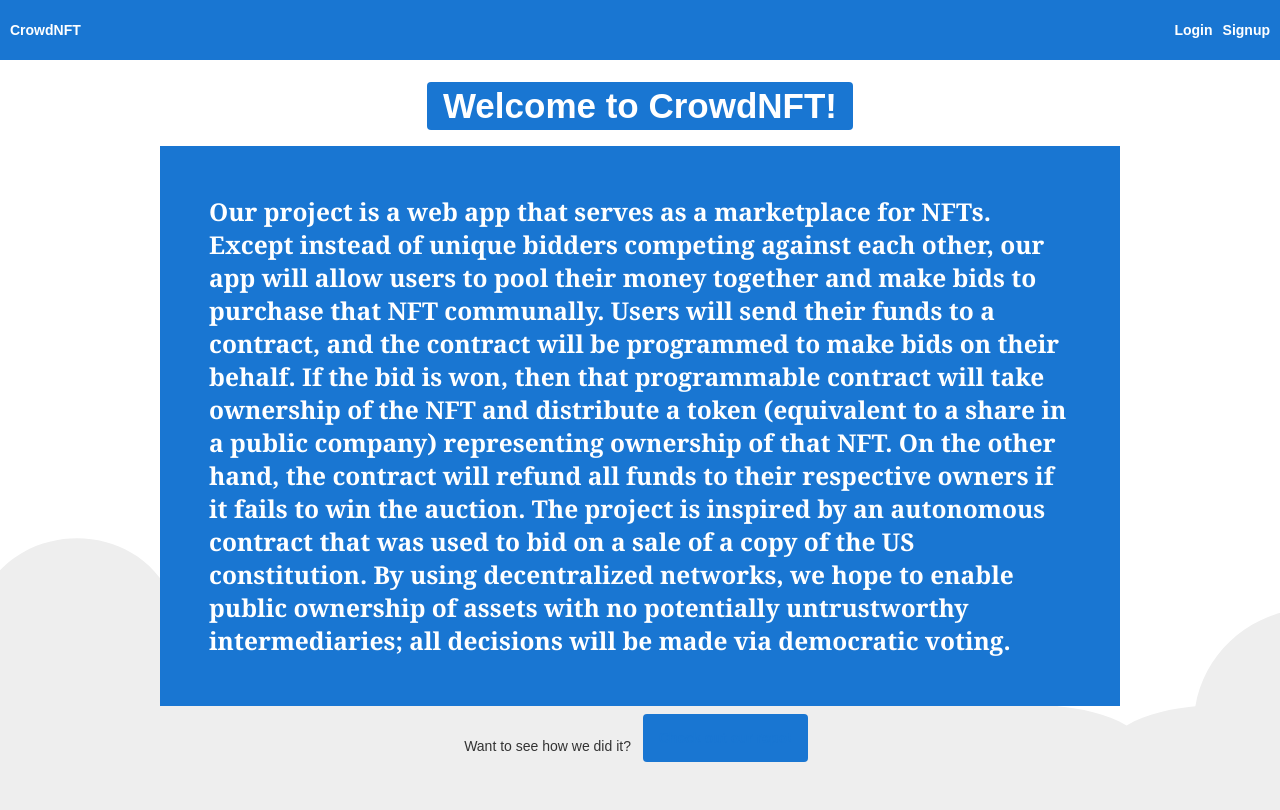
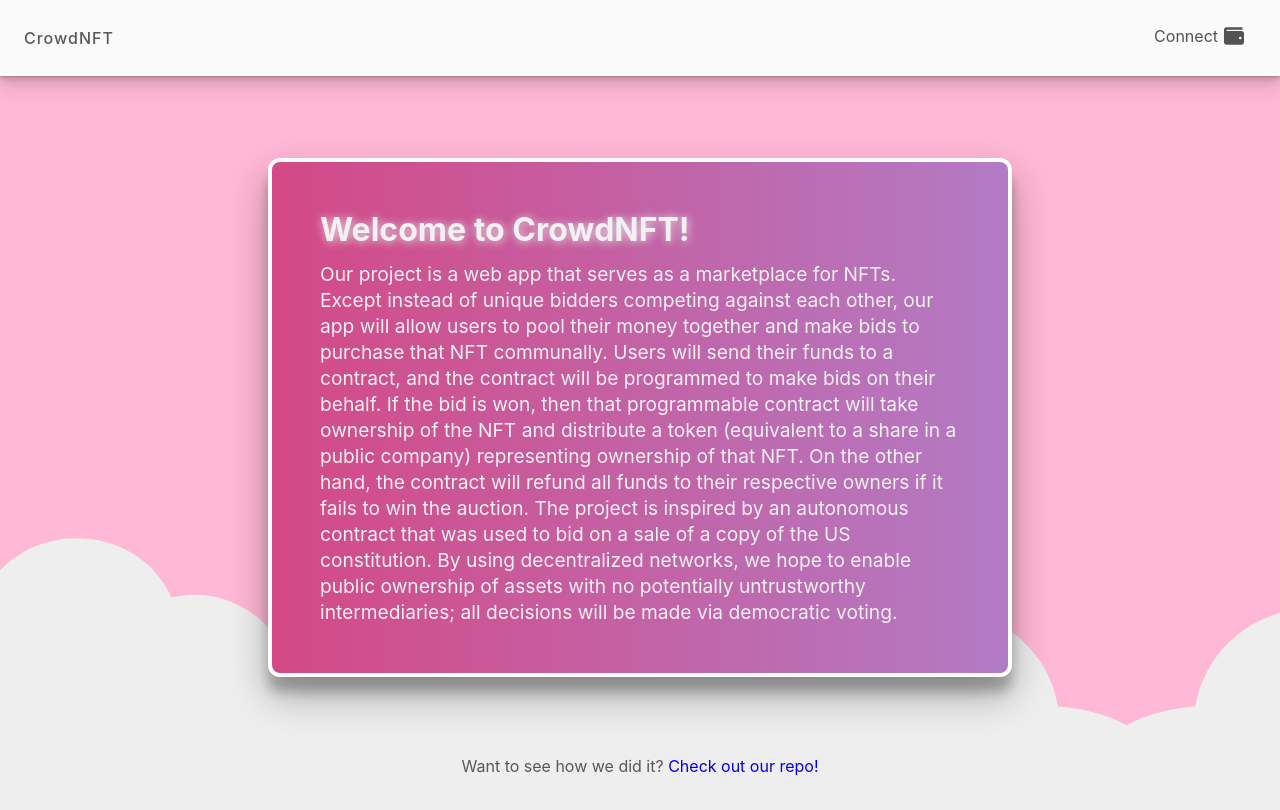
Before and after one commit to Cameronketchem/CEN3031-Group91, an Angular app: page / in a window 1280 px wide. Built offline with nearby package versions, Linux system fonts and the light colour scheme.

Commit message:
Redisigning main view and adding a connect wallet button that changes app view to allow user to connect their wallet. Still need to implement wallet connection feature.

```diff
--- a/src/app/home/home.component.css
+++ b/src/app/home/home.component.css
@@ -1,26 +1,3 @@
-/* Application-wide Styles */
-h1 {
-    color: rgb(255, 255, 255);
-    font-family: Arial, Helvetica, sans-serif;
-    font-size: 250%;
-
-  }
-  a{
-    color: rgb(255, 255, 255);
-  }
-    h2, h3 {
-      color: #444;
-      font-family: Arial, Helvetica, sans-serif;
-      font-weight: lighter;
-    }
-    body {
-      margin: 2em;
-    }
-    body, input[type="text"], button {
-      color: #ffffff;
-      font-family: Cambria, Georgia, serif;
-      font-size: 175%;
-    }
     button {
       background-color: #eee;
       border: none;
@@ -42,15 +19,3 @@ h1 {
       color: #aaa;
       cursor: auto;
     }
-    .bodyClass {
-        background-color: #1976d2;
-        color: white;
-        font-weight: 600;
-        width: auto;
-    }
-
-
-    /* everywhere else */
-    * {
-      font-family: Arial, Helvetica, sans-serif;
-    }
--- a/src/app/home/home.component.html
+++ b/src/app/home/home.component.html
@@ -1,65 +1,70 @@
-
-<!-- * * * * * * * * * * * * * * * * * * * * * * * * * * * * * * * -->
-<!-- * * * * * * * * * * * The content below * * * * * * * * * * * -->
-<!-- * * * * * * * * * * is only a placeholder * * * * * * * * * * -->
-<!-- * * * * * * * * * * and can be replaced. * * * * * * * * * * * -->
-<!-- * * * * * * * * * * * * * * * * * * * * * * * * * * * * * * * -->
-<!-- * * * * * * * * * Delete the template below * * * * * * * * * * -->
-<!-- * * * * * * * to get started with your project! * * * * * * * * -->
-<!-- * * * * * * * * * * * * * * * * * * * * * * * * * * * * * * * -->
 
 <style>
-    :host {
-      font-family: -apple-system, BlinkMacSystemFont, "Segoe UI", Roboto, Helvetica, Arial, sans-serif, "Apple Color Emoji", "Segoe UI Emoji", "Segoe UI Symbol";
-      font-size: 14px;
-      color: #333;
-      box-sizing: border-box;
-      -webkit-font-smoothing: antialiased;
-      -moz-osx-font-smoothing: grayscale;
+    /* Navbar */
+    .navbar {
+      display: flex;
+      align-items: center;
+      justify-content: space-between;
+      background-color: #fafafa;
+      padding: 18px 24px;
+      min-height: 40px;
+      max-height: 40px;
+      margin: 0px;
+      box-shadow: rgba(0, 0, 0, 0.07) 0px 1px 1px, rgba(0, 0, 0, 0.07) 0px 2px 2px, rgba(0, 0, 0, 0.07) 0px 4px 4px, rgba(0, 0, 0, 0.07) 0px 8px 8px, rgba(0, 0, 0, 0.07) 0px 16px 16px;
+    }
+    .navbar > .app-title{
+      font-weight: 500;
+      font-size: 1rem;
+      letter-spacing: 1px;
+    }
+    .navbar a {
+      color: rgba(23, 23, 23, 0.712);
+    }
+    .navbar > .connect-wallet-btn{
+      font-size: 1rem;
+      display: flex;
+      color: rgba(23, 23, 23, 0.739);
+      padding: 12px;
+      margin: 0px;
+      transition: all 0.3s ease-in-out;
+    }
+    .navbar > .connect-wallet-btn > div{
+      margin: 0px;
+    }
+    .navbar > .connect-wallet-btn > div > svg{
+      height: 20px;
+      margin-left: 6px;
+    }
+    .navbar > .connect-wallet-btn:hover{
+      cursor: pointer;
+      color: rgba(0, 0, 0, 0.855);
     }
 
-    h1,
-    h2,
-    h3,
-    h4,
-    h5,
-    h6 {
-      margin: 8px 0;
+
+
+    /* Welcome message */
+    .welcome-msg{
+      background: rgb(212,73,134);
+background: linear-gradient(90deg, rgba(212,73,134,1) 0%, rgba(120,23,152,0.5690870098039216) 100%);
+background-color: white;
+      padding: 48px;
+      border-radius: 12px;
+      box-shadow: rgba(0, 0, 0, 0.3) 0px 19px 38px, rgba(0, 0, 0, 0.22) 0px 15px 12px;
+      min-width: 500px;
+      max-width: 800px;
+      width: 50vw;
+      border: 4px solid rgb(255, 255, 255);
     }
-
-    p {
-      margin: 0;
+    .welcome-msg > h1{
+      color: rgb(241, 241, 241);
+      margin: 0px;
+      margin-bottom: 12px;
+      text-shadow:1px 1px 10px rgba(255, 255, 255, 0.549), 1px 1px 10px rgba(204, 204, 204, 0.508);
     }
-
-    .spacer {
-      flex: 1;
+    .welcome-msg > div{
+      font-size: 1.2rem;
+      line-height: 26px;
     }
-
-    .loginSpace {
-      margin-right: 10px;
-    }
-
-    .signupSpace{
-      margin-right: 10px;
-    }
-
-    .titleSpace{
-      margin-left: 10px;
-    }
-
-    .toolbar {
-      position: absolute;
-      top: 0;
-      left: 0;
-      right: 0;
-      height: 60px;
-      display: flex;
-      align-items: center;
-      background-color: #1976d2;
-      color: white;
-      font-weight: 600;
-    }
-
     .content {
       display: flex;
       margin: 82px auto 32px;
@@ -67,91 +72,14 @@
       max-width: 960px;
       flex-direction: column;
       align-items: center;
-    }
-    .card svg.material-icons path {
-      fill: #888;
-    }
-
-    .card-container {
-      display: flex;
-      flex-wrap: wrap;
-      justify-content: center;
-      margin-top: 16px;
-    }
-
-    .card {
-      all: unset;
-      border-radius: 4px;
-      border: 1px solid #eee;
-      background-color: #fafafa;
-      height: 40px;
-      width: 200px;
-      margin: 0 8px 16px;
-      padding: 16px;
-      display: flex;
-      flex-direction: row;
-      justify-content: center;
-      align-items: center;
-      transition: all 0.2s ease-in-out;
-      line-height: 24px;
-    }
-
-    .card-container .card:not(:last-child) {
-      margin-right: 0;
-    }
-
-    .card.card-small {
-      height: 16px;
-      width: 168px;
-    }
-
-    .card-container .card:not(.highlight-card) {
-      cursor: pointer;
-    }
-
-    .card-container .card:not(.highlight-card):hover {
-      transform: translateY(-3px);
-      box-shadow: 0 4px 17px rgba(0, 0, 0, 0.35);
-    }
-
-    .card-container .card:not(.highlight-card):hover .material-icons path {
-      fill: rgb(105, 103, 103);
-    }
-
-    .card.highlight-card {
-      background-color: #1976d2;
-      color: white;
-      font-weight: 600;
-      border: none;
-      width: auto;
-      min-width: 30%;
-      position: relative;
-    }
-
-    .card.card.highlight-card span {
-      margin-left: 60px;
+      color: rgb(241, 241, 241);
     }
 
 
-    a{
-      color: #ffffff;
-      text-decoration: none;
-    }
-    a:visited,
-    a:hover {
-      color:#ffffff;
-      text-decoration: none;
-    }
-
-    .repoLink{
-      color:#1976d2;
-    }
-
-    footer {
-      margin-top: 8px;
-      display: flex;
-      align-items: center;
-      line-height: 20px;
+    .github-link{
+      color: rgba(0, 0, 0, 0.636);
+      position: absolute;
+      bottom: 24px;
     }
 
     svg#clouds {
@@ -162,52 +90,31 @@
       width: 1920px;
     }
 
-    /* Responsive Styles */
-    @media screen and (max-width: 767px) {
-      .card-container > *:not(.circle-link) ,
-      .terminal {
-        width: 100%;
-      }
-
-      .card:not(.highlight-card) {
-        height: 16px;
-        margin: 8px 0;
-      }
-
-      .card.highlight-card span {
-        margin-left: 72px;
-      }
-    }
   </style>
 
   <!-- Toolbar -->
-  <div class="toolbar" role="banner">
-    <span class = "titleSpace"><a routerLink = ''>CrowdNFT</a></span>
-      <div class="spacer">
+  <div class="navbar">
+    <div class="app-title">
+      <a routerLink = ''>CrowdNFT</a>
+    </div>
+
+    <div class="connect-wallet-btn" routerLink = "connect-wallet" (click)="handleClick()" >
+      <div>
+          Connect
       </div>
-
-        <a class = "loginSpace" routerLink = "login">
-          Login
-        </a>
-        <br>
-
-      <a class = "signupSpace" routerLink = "signup">
-        Signup
-      </a>
+      <div>
+        <svg fill="currentColor" xmlns="http://www.w3.org/2000/svg" viewBox="0 0 512 512"><path d="M64 32C28.7 32 0 60.7 0 96V416c0 35.3 28.7 64 64 64H448c35.3 0 64-28.7 64-64V192c0-35.3-28.7-64-64-64H80c-8.8 0-16-7.2-16-16s7.2-16 16-16H448c17.7 0 32-14.3 32-32s-14.3-32-32-32H64zM416 272a32 32 0 1 1 0 64 32 32 0 1 1 0-64z"/></svg>
+      </div>
+    </div>
   </div>
   <router-outlet></router-outlet>
 
   <div class="content" role="main">
 
-    <!-- Highlight Card -->
-    <div class="card highlight-card card-small">
-
-      <h1>Welcome to CrowdNFT!</h1>
-
-    </div>
-
-    <div class="bodyClass">
-      <body>Our project is a web app that serves as a marketplace for NFTs.
+    <div class="welcome-msg" >
+      <h1>Welcome to CrowdNFT! {{ value }}</h1>
+      <div>
+        Our project is a web app that serves as a marketplace for NFTs.
         Except instead of unique bidders competing against each other,
         our app will allow users to pool their money together and make
         bids to purchase that NFT communally. Users will send their funds
@@ -221,15 +128,15 @@
         bid on a sale of a copy of the US constitution. By using
         decentralized networks, we hope to enable public ownership of
         assets with no potentially untrustworthy intermediaries; all
-        decisions will be made via democratic voting.</body>
+        decisions will be made via democratic voting.
+      </div>
+
     </div>
 
-    <!-- Footer -->
-    <footer>
-        Want to see how we did it?&nbsp;
-        <div class = "card highlight-card card-small"><a href="https://github.com/Cameronketchem/CEN3031-Group91" target="_blank" rel="noopener" class = "repoLink"> Check out our repo!
-        </a></div>
-    </footer>
+    <div class="github-link" >
+        Want to see how we did it?
+        <a href="https://github.com/Cameronketchem/CEN3031-Group91" target="_blank" rel="noopener" class = "repoLink"> Check out our repo!</a>
+    </div>
 
     <svg id="clouds" xmlns="http://www.w3.org/2000/svg" width="2611.084" height="485.677" viewBox="0 0 2611.084 485.677">
       <title>Gray Clouds Background</title>
--- a/src/app/home/home.component.ts
+++ b/src/app/home/home.component.ts
@@ -1,4 +1,4 @@
-import { Component } from '@angular/core';
+import { Component, Input } from '@angular/core';
 import { SignupComponent } from '../signup/signup.component';
 import { LoginComponent } from '../login/login.component';
 
@@ -9,4 +9,14 @@ import { LoginComponent } from '../login/login.component';
 })
 export class HomeComponent {
 
+  rando = Math.random() * 100;
+
+  @Input() value: 'X' | 'Y' | undefined;
+
+  constructor(){};
+
+  public handleClick(){
+    console.log("Clickeamos!");
+  }
+
 }
--- a/src/app/signup/signup.component.css
+++ /dev/null
@@ -1,56 +0,0 @@
-/* Application-wide Styles */
-h1 {
-    color: rgb(255, 255, 255);
-    font-family: Arial, Helvetica, sans-serif;
-    font-size: 250%;
-
-  }
-  a{
-    color: rgb(255, 255, 255);
-  }
-    h2, h3 {
-      color: #444;
-      font-family: Arial, Helvetica, sans-serif;
-      font-weight: lighter;
-    }
-    body {
-      margin: 2em;
-    }
-    body, input[type="text"], button {
-      color: #ffffff;
-      font-family: Cambria, Georgia, serif;
-      font-size: 175%;
-    }
-    button {
-      background-color: #eee;
-      border: none;
-      border-radius: 4px;
-      cursor: pointer;
-      color: black;
-      font-size: 1.2rem;
-      padding: 1rem;
-      margin-right: 1rem;
-      margin-bottom: 1rem;
-      margin-top: 1rem;
-    }
-    button:hover {
-      background-color: black;
-      color: white;
-    }
-    button:disabled {
-      background-color: #eee;
-      color: #aaa;
-      cursor: auto;
-    }
-    .bodyClass {
-        background-color: #1976d2;
-        color: white;
-        font-weight: 600;
-        width: auto;
-    }
-
-
-    /* everywhere else */
-    * {
-      font-family: Arial, Helvetica, sans-serif;
-    }
--- a/src/app/signup/signup.component.html
+++ b/src/app/signup/signup.component.html
@@ -1,189 +1,104 @@
 <style>
-    :host {
-      font-family: -apple-system, BlinkMacSystemFont, "Segoe UI", Roboto, Helvetica, Arial, sans-serif, "Apple Color Emoji", "Segoe UI Emoji", "Segoe UI Symbol";
-      font-size: 14px;
-      color: #333;
-      box-sizing: border-box;
-      -webkit-font-smoothing: antialiased;
-      -moz-osx-font-smoothing: grayscale;
+        .navbar {
+      display: flex;
+      align-items: center;
+      justify-content: space-between;
+      background-color: #fafafa;
+      padding: 18px 24px;
+      min-height: 40px;
+      max-height: 40px;
+      margin: 0px;
+      box-shadow: rgba(0, 0, 0, 0.07) 0px 1px 1px, rgba(0, 0, 0, 0.07) 0px 2px 2px, rgba(0, 0, 0, 0.07) 0px 4px 4px, rgba(0, 0, 0, 0.07) 0px 8px 8px, rgba(0, 0, 0, 0.07) 0px 16px 16px;
+    }
+    .navbar > .app-title{
+      font-weight: 500;
+      font-size: 1rem;
+      letter-spacing: 1px;
+    }
+    .navbar a {
+      color: rgba(23, 23, 23, 0.712);
+    }
+    .navbar > .connect-wallet-btn{
+      font-size: 1rem;
+      display: flex;
+      color: rgba(23, 23, 23, 0.739);
+      padding: 12px;
+      margin: 0px;
+      transition: all 0.3s ease-in-out;
+    }
+    .navbar > .connect-wallet-btn > div{
+      margin: 0px;
+    }
+    .navbar > .connect-wallet-btn > div > svg{
+      height: 20px;
+      margin-left: 6px;
+    }
+    .navbar > .connect-wallet-btn:hover{
+      cursor: pointer;
+      color: rgba(0, 0, 0, 0.855);
     }
 
-    h1,
-    h2,
-    h3,
-    h4,
-    h5,
-    h6 {
-      margin: 8px 0;
+    .connect-wallet-container {
+      background-color: #fafafa;
+      margin: 24px;
+      padding: 24px;
+      box-shadow: rgba(0, 0, 0, 0.3) 0px 19px 38px, rgba(0, 0, 0, 0.22) 0px 15px 12px;
+      border-radius: 12px;
+      color: rgba(5, 5, 5, 0.657);
+      width: 50vw;
+      position: absolute;
+      top: calc(50vh - 60px);
+      left: 50vw;
+      transform: translate(-50%, -50%);
+    }
+    .connect-wallet {
+      display: flex;
+    }
+    .connect-wallet > input {
+      font-size: 1.1rem;
+      padding: 12px;
+      border-radius: 12px;
+      border: 1px solid gray;
+      flex-grow: 1;
+    }
+    .connect-wallet > button {
+      margin-left: 12px;
+      border-radius: 8px;
+      padding: 12px 24px;
+      border: 2px solid rgb(212,73,134);
+      background: white;
+      transition: all 0.2s ease-in-out;
+      color: rgb(212,73,134);
+      font-size: 1.2rem;
+    }
+    .connect-wallet > button:hover{
+      cursor: pointer;
+      background: rgb(212,73,134);
+      color: white;
     }
 
-    p {
-      margin: 0;
-    }
-
-    .spacer {
-      flex: 1;
-    }
-
-    .loginSpace {
-      margin-right: 10px;
-    }
-
-    .signupSpace{
-      margin-right: 10px;
-    }
-
-    .titleSpace{
-      margin-left: 10px;
-    }
-
-    .toolbar {
-      position: absolute;
-      top: 0;
-      left: 0;
-      right: 0;
-      height: 60px;
-      display: flex;
-      align-items: center;
-      background-color: #1976d2;
-      color: white;
-      font-weight: 600;
-    }
-
-    .content {
-      display: flex;
-      margin: 82px auto 32px;
-      padding: 0 16px;
-      max-width: 960px;
-      flex-direction: column;
-      align-items: center;
-    }
-    .card svg.material-icons path {
-      fill: #888;
-    }
-
-    .card-container {
-      display: flex;
-      flex-wrap: wrap;
-      justify-content: center;
-      margin-top: 16px;
-    }
-
-    .card {
-      all: unset;
-      border-radius: 4px;
-      border: 1px solid #eee;
-      background-color: #fafafa;
-      height: 40px;
-      width: 200px;
-      margin: 0 8px 16px;
-      padding: 16px;
-      display: flex;
-      flex-direction: row;
-      justify-content: center;
-      align-items: center;
-      transition: all 0.2s ease-in-out;
-      line-height: 24px;
-    }
-
-    .card-container .card:not(:last-child) {
-      margin-right: 0;
-    }
-
-    .card.card-small {
-      height: 16px;
-      width: 168px;
-    }
-
-    .card-container .card:not(.highlight-card) {
-      cursor: pointer;
-    }
-
-    .card-container .card:not(.highlight-card):hover {
-      transform: translateY(-3px);
-      box-shadow: 0 4px 17px rgba(0, 0, 0, 0.35);
-    }
-
-    .card-container .card:not(.highlight-card):hover .material-icons path {
-      fill: rgb(105, 103, 103);
-    }
-
-    .card.highlight-card {
-      background-color: #1976d2;
-      color: white;
-      font-weight: 600;
-      border: none;
-      width: auto;
-      min-width: 30%;
-      position: relative;
-    }
-
-    .card.card.highlight-card span {
-      margin-left: 60px;
-    }
-
-
-    a{
-      color: #ffffff;
-      text-decoration: none;
-    }
-    a:visited,
-    a:hover {
-      color:#ffffff;
-      text-decoration: none;
-    }
-
-    .repoLink{
-      color:#1976d2;
-    }
-
-    footer {
-      margin-top: 8px;
-      display: flex;
-      align-items: center;
-      line-height: 20px;
-    }
-
-    svg#clouds {
-      position: fixed;
-      bottom: -160px;
-      left: -230px;
-      z-index: -10;
-      width: 1920px;
-    }
-
-    /* Responsive Styles */
-    @media screen and (max-width: 767px) {
-      .card-container > *:not(.circle-link) ,
-      .terminal {
-        width: 100%;
-      }
-
-      .card:not(.highlight-card) {
-        height: 16px;
-        margin: 8px 0;
-      }
-
-      .card.highlight-card span {
-        margin-left: 72px;
-      }
-    }
   </style>
 
   <!-- Toolbar -->
-  <div class="toolbar" role="banner">
-    <span class = "titleSpace"><a routerLink = ''>CrowdNFT</a></span>
-      <div class="spacer">
+  <div class="navbar">
+    <div class="app-title">
+      <a routerLink = ''>CrowdNFT</a>
+    </div>
+
+    <div class="connect-wallet-btn" routerLink = "connect-wallet">
+      <div>
+          Connect
       </div>
-
-        <a class = "loginSpace" routerLink = "/login">
-          Login
-        </a>
-        <br>
-
-      <a class = "signupSpace" routerLink = "signup">
-        Signup
-      </a>
+      <div>
+        <svg fill="currentColor" xmlns="http://www.w3.org/2000/svg" viewBox="0 0 512 512"><path d="M64 32C28.7 32 0 60.7 0 96V416c0 35.3 28.7 64 64 64H448c35.3 0 64-28.7 64-64V192c0-35.3-28.7-64-64-64H80c-8.8 0-16-7.2-16-16s7.2-16 16-16H448c17.7 0 32-14.3 32-32s-14.3-32-32-32H64zM416 272a32 32 0 1 1 0 64 32 32 0 1 1 0-64z"/></svg>
+      </div>
+    </div>
   </div>
   <router-outlet></router-outlet>
-<p>signup works!</p>
+  <div class="connect-wallet-container" >
+    <h1>Connect your wallet</h1>
+    <div class="connect-wallet" >
+      <input placeholder="Wallet address" type="text" name="" d="" />
+      <button>Connect</button>
+    </div>
+  </div>
--- a/src/app/signup/signup.component.ts
+++ b/src/app/signup/signup.component.ts
@@ -2,8 +2,7 @@ import { Component } from '@angular/core';
 
 @Component({
   selector: 'app-signup',
-  templateUrl: './signup.component.html',
-  styleUrls: ['./signup.component.css']
+  templateUrl: './signup.component.html'
 })
 export class SignupComponent {
 
--- a/src/index.html
+++ b/src/index.html
@@ -7,6 +7,7 @@
   <base href="/">
   <meta name="viewport" content="width=device-width, initial-scale=1">
   <link rel="icon" type="image/x-icon" href="favicon.ico">
+  <script src="https://kit.fontawesome.com/ff30f1d5b4.js" crossorigin="anonymous"></script>
 </head>
 <body>
   <app-root></app-root>
--- a/src/styles.css
+++ b/src/styles.css
@@ -1 +1,13 @@
 /* You can add global styles to this file, and also import other style files */
+
+
+body{
+    margin: 0px;
+    font-family: -apple-system, BlinkMacSystemFont, 'Segoe UI', Roboto, Oxygen, Ubuntu, Cantarell, 'Open Sans', 'Helvetica Neue', sans-serif;
+    background: rgb(212,73,134);
+    background: rgba(255, 0, 111, 0.278);
+
+}
+a {
+    text-decoration: none;
+}
```
Also changed, not shown: src/app/app-routing.module.ts (+4 -4 lines), src/app/app.component.css (+0 -55 lines).
